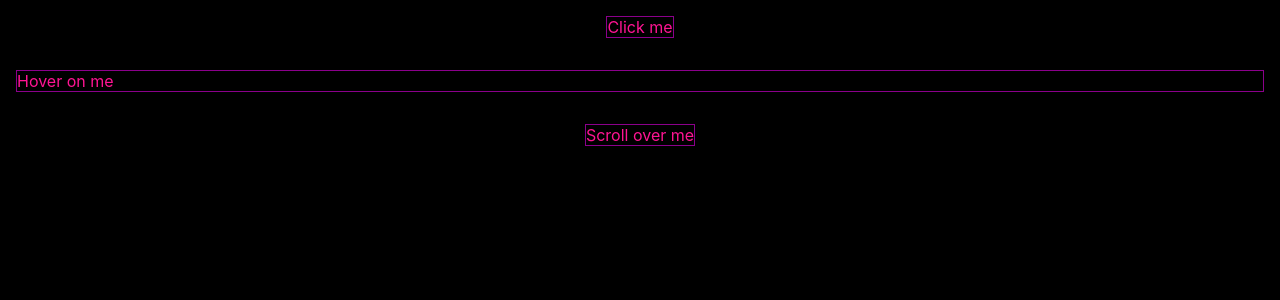
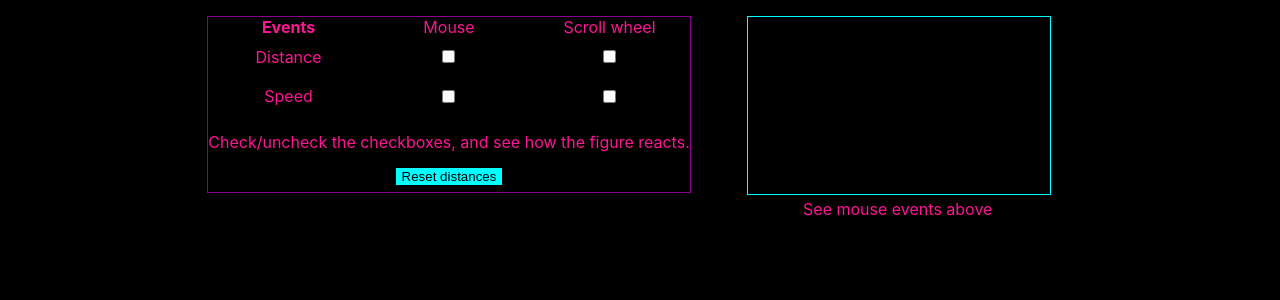
Before and after one commit to banaanihillo/tuni-gui-react, a React (Create React App) app: page / in a window 1280 px wide. Shown: the top 300 px of the page. Built offline with nearby package versions, Linux system fonts and the light colour scheme.

Commit message:
Added the exercise 1-4-large layout
Exercise 1-4-large:
Added a grid for the checkbox input,
along with some semi-functional labels,
due to the table-like nature of the illustration,
also added a canvas within a figure,
alongside a figure caption,
to act as a mouse event playground

```diff
--- a/src/App.css
+++ b/src/App.css
@@ -14,8 +14,8 @@ input:disabled {
 
 main {
     display: flex;
-    flex-flow: column nowrap;
-    align-items: center;
+    flex-flow: row nowrap;
+    justify-content: center;
 }
 
 main > section {
@@ -23,17 +23,24 @@ main > section {
     border: 1px solid darkmagenta;
 }
 
-main > section:nth-child(2) {
-    align-self: stretch;
+figcaption {
+    text-align: center;
 }
 
-.checkbox-container {
-    display: flex;
-    flex-flow: row nowrap;
-    justify-content: center;
+canvas {
+    border: 1px solid cyan;
+    width: 100%;
+    height: 100%;
 }
 
-.number-container {
+.mouse-checkbox-container {
+    display: grid;
+    grid-template-columns: repeat(3, 1fr);
+    align-items: center;
+    justify-items: center;
+}
+
+.mouse-information-container {
     display: flex;
     flex-flow: column nowrap;
     align-items: center;
@@ -41,10 +48,16 @@ main > section:nth-child(2) {
 
 button {
     background-color: cyan;
-    border: 1px solid magenta;
+    border: none;
 }
 
-p {
-    border: 1px solid darkmagenta;
-    padding: 1em;
+/*
+Stack the checkbox container and the canvas north-to-south,
+to make the user interface usable for smaller screens,
+all the way down to widths of ~300px
+*/
+@media screen and (max-width: 550px) {
+    main {
+        flex-flow: column nowrap;
+    }
 }
--- a/src/App.js
+++ b/src/App.js
@@ -1,29 +1,65 @@
-import React, {useState} from "react"
+import React from "react"
 import "./App.css"
 
 const App = () => {
-    const [mouseButton, setMouseButton] = useState("")
-    const [mouseInformation, setMouseInformation] = useState("")
-    const [wheelInformation, setWheelInformation] = useState("")
+
     return (
         <main>
-            <section onMouseDown={(event) => {
-                setMouseButton(`Mouse button ${event.button} clicked`)
-            }}>
-                {mouseButton || "Click me"}
+            <section className="mouse-container">
+                <article className="mouse-checkbox-container">
+                    {/*
+                    The labels in the example look kinda funky,
+                    almost makes one think of a table,
+                    which is not really the most preferable way -
+                    it would be better in terms of user experience,
+                    to instead give each checkbox a unique label,
+                    for easier access to the input;
+                    screen readers follow them consistently,
+                    and mouse/touch users have a larger area to target
+                    */}
+                    <label className="grid-label">
+                        <b> Events </b>
+                    </label>
+
+                    <label> Mouse </label>
+                    <label> Scroll wheel </label>
+                    <label htmlFor="mouse-distance"> Distance </label>
+
+                    <input
+                        type="checkbox"
+                        id="mouse-distance"
+                    />
+                    <input
+                        type="checkbox"
+                        id="scroll-wheel-distance"
+                    />
+
+                    <label htmlFor="mouse-speed"> Speed </label>
+                    <input
+                        type="checkbox"
+                        id="mouse-speed"
+                    />
+                    <input
+                        type="checkbox"
+                        id="scroll-wheel-speed"
+                    />
+                </article>
+                <article className="mouse-information-container">
+                    <p>
+                        Check/uncheck the checkboxes,
+                        and see how the figure reacts.
+                    </p>
+                    <button>
+                        Reset distances
+                    </button>
+                </article>
             </section>
-            <section onMouseMove={(event) => {
-                setMouseInformation(
-                    `(${event.clientX}, ${event.clientY})`
-                )
-            }}>
-                {mouseInformation || "Hover on me"}
-            </section>
-            <section onWheel={(event) => {
-                setWheelInformation("Wheel delta Y: " + event.deltaY)
-            }}>
-                {wheelInformation || "Scroll over me"}
-            </section>
+            <figure className="mouse-event-figure">
+                <canvas className="mouse-event-canvas"></canvas>
+                <figcaption>
+                    See mouse events above
+                </figcaption>
+            </figure>
         </main>
     )
 }
```
